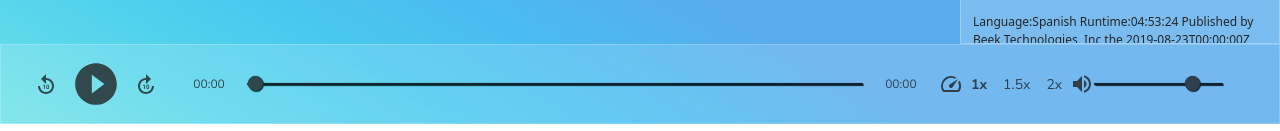
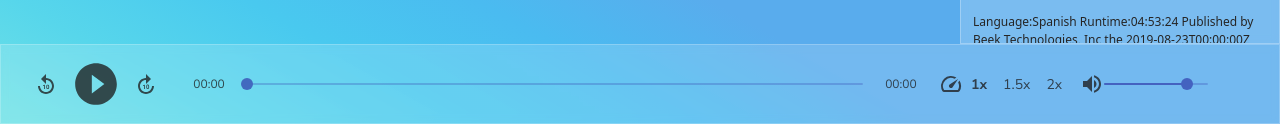
Before and after one commit to kenny08gt/beek-web-player, a React (Create React App) app: page / in a window 1280 px wide. Shown: the part 676-807 px from the top of the page. Built offline with nearby package versions, Linux system fonts and the light colour scheme.

Commit message:
Improve style of sliders

```diff
--- a/src/player/index.js
+++ b/src/player/index.js
@@ -8,6 +8,7 @@ import Replay10Icon from "@material-ui/icons/Replay10";
 import VolumeUpIcon from "@material-ui/icons/VolumeUp";
 import ExpandMoreIcon from "@material-ui/icons/ExpandMore";
 import ExpandLessIcon from "@material-ui/icons/ExpandLess";
+import Slider from "@material-ui/core/Slider";
 
 class Player extends React.Component {
   constructor(props) {
@@ -44,7 +45,7 @@ class Player extends React.Component {
   }
 
   handleProgress = (state) => {
-    console.log("onProgress", state);
+    // console.log("onProgress", state);
     // We only want to update time slider if we are not currently seeking
     if (!this.state.seeking) {
       this.setState(state);
@@ -59,13 +60,14 @@ class Player extends React.Component {
     this.setState({ seeking: true });
   };
 
-  handleSeekChange = (e) => {
-    this.setState({ played: parseFloat(e.target.value) });
+  handleSeekChange = (e, value) => {
+    // console.log(value);
+    this.setState({ played: parseFloat(value) });
   };
 
-  handleSeekMouseUp = (e) => {
+  handleSeekMouseUp = (e, value) => {
     this.setState({ seeking: false });
-    this.player.seekTo(parseFloat(e.target.value));
+    this.player.seekTo(parseFloat(value));
   };
 
   handleDuration = (duration) => {
@@ -87,12 +89,11 @@ class Player extends React.Component {
     return (min < 10 ? `0${min}` : min) + ":" + (sec < 10 ? `0${sec}` : sec);
   };
 
-  handleVolumeChange = (e) => {
-    this.setState({ volume: parseFloat(e.target.value) });
+  handleVolumeChange = (e, value) => {
+    this.setState({ volume: parseFloat(value) });
   };
 
   readMore() {
-    console.log("read more");
     this.setState({ fullDescription: !this.state.fullDescription });
   }
 
@@ -232,16 +233,16 @@ class Player extends React.Component {
                 this.state.duration * this.state.played
               )}
             </span>
-            <input
-              className="seek-bar"
+
+            <Slider
               type="range"
               min={0}
               max={0.999999}
-              step="any"
+              step={0.001}
               value={this.state.played}
               onMouseDown={this.handleSeekMouseDown}
               onChange={this.handleSeekChange}
-              onMouseUp={this.handleSeekMouseUp}
+              onChangeCommitted={this.handleSeekMouseUp}
             />
             <span className="elapsed-time">
               {this.secondsToMinutesAndSeconds(
@@ -283,12 +284,11 @@ class Player extends React.Component {
 
           <div className="volume-controls flex justify-center">
             <VolumeUpIcon color={"#252626"} />
-            <input
-              className="volume-bar"
+            <Slider
               type="range"
               min={0}
               max={1}
-              step="any"
+              step={0.001}
               value={this.state.volume}
               onChange={this.handleVolumeChange}
             />
--- a/src/style/player.scss
+++ b/src/style/player.scss
@@ -376,5 +376,17 @@ $height_navbar: 80px;
 
   .volume-controls {
     margin-right: 20px;
+    display: flex;
+    width: 10vw;
+    justify-content: center;
+    align-items: center;
+    margin-left: 10px;
+  }
+
+  .MuiSlider-thumb {
+    background-color: $black;
+  }
+  .MuiSlider-track {
+    background-color: $black;
   }
 }
```
